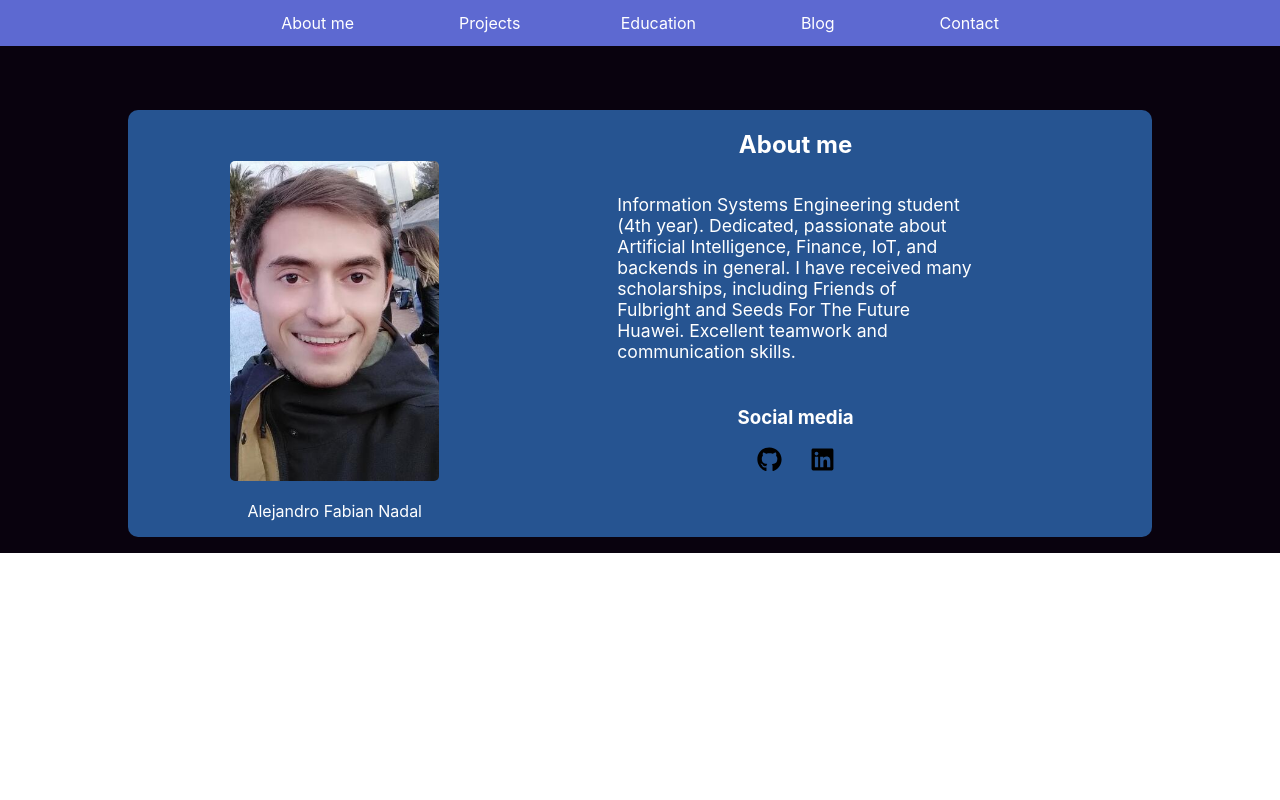
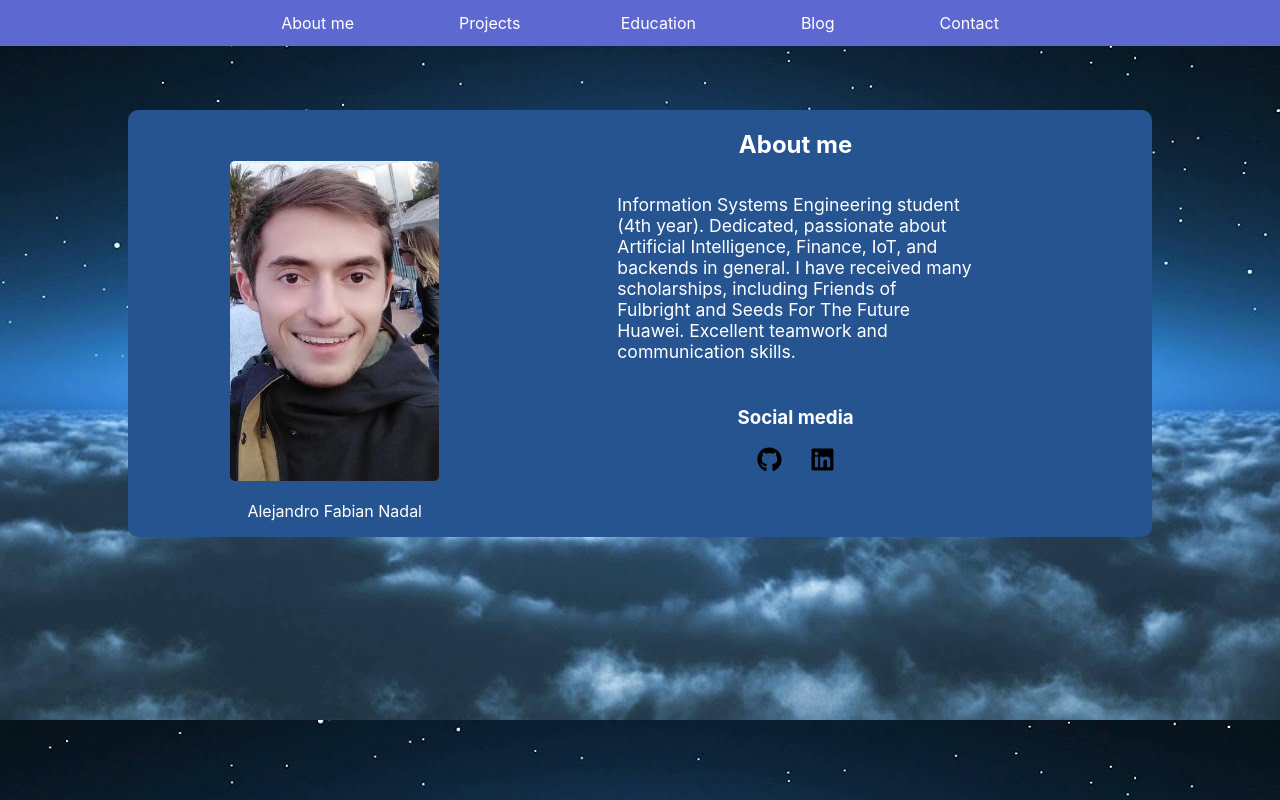
Before and after one commit to AlejandroFNadal/myPortfolio, a React (Create React App) app: page / in a window 1280 px wide. Built offline with nearby package versions, Linux system fonts and the light colour scheme.

Commit message:
FullScreen

```diff
--- a/src/App.css
+++ b/src/App.css
@@ -3,8 +3,8 @@
   text-align: center;
   background-color: rgb(9, 2, 14);
   /* background-image: linear-gradient(black,rgb(4, 4, 83)); */
-  /* background-image: url(./night-sky.jpeg); */
-  /*height:100%;*/
+  background-image: url(./night-sky.jpeg);
+  height:100%;
   width:100%;
   position:absolute;
   color:white;
```
